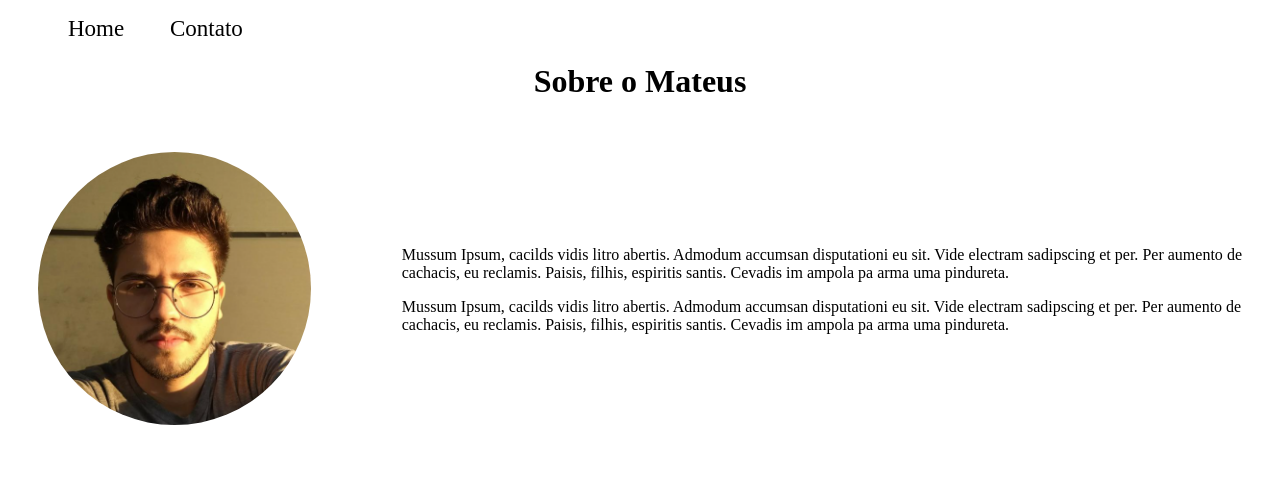
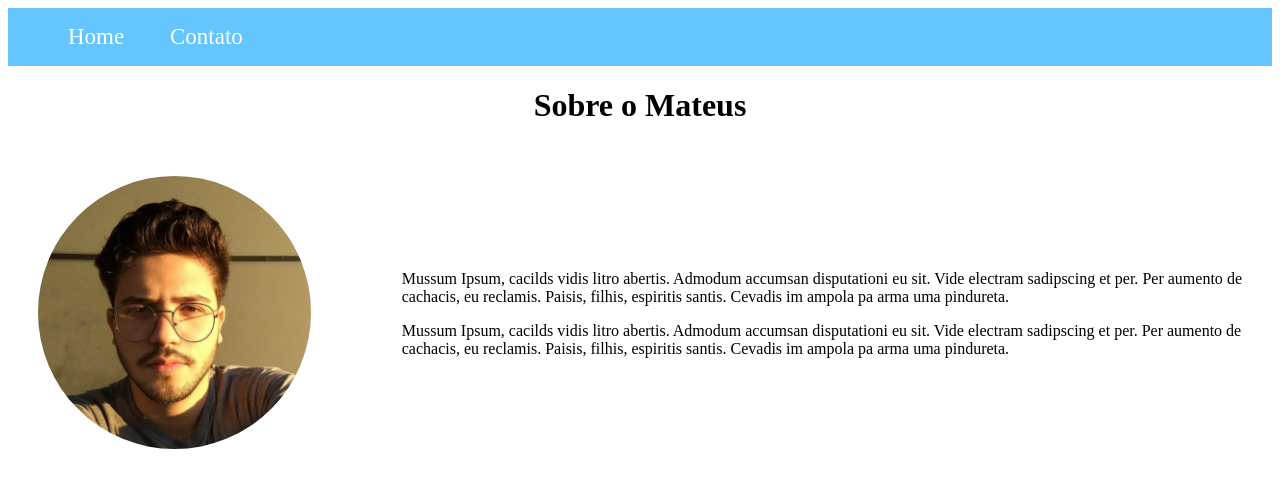
Before and after one commit to mateuspeixoto/Fundamentos-Web, a plain HTML site: page index.html in a window 1280 px wide. Shown: the top 482 px of the page. Drawn offline with Linux system fonts and the light colour scheme.

Commit message:
barra azul

```diff
--- a/assets/css/style.css
+++ b/assets/css/style.css
@@ -13,6 +13,12 @@
     justify-content:center;
     align-items: center;
 }
+.menu{
+        display: flex;
+        flex-flow: row  ;
+        justify-content:flex-start;
+        align-items: center;
+}
 #menu li{
     display: inline;
     padding: 20px;
@@ -21,7 +27,7 @@
 }
 #menu li a{
     text-decoration: none;
-    color:black
+    color:white
 }
 
 #menu li a:hover {
@@ -43,4 +49,14 @@
 
 }
 
+.bc-blue{
+    background-color: rgb(101, 198, 255);
+}
+
+.b-0{
+    display: flex;
+    align-items:initial;
+    border :0%;
+}
+
 /* Estilos da pagina contato.html*/
--- a/index.html
+++ b/index.html
@@ -7,14 +7,17 @@
    <link rel="stylesheet" href="assets/css/style.css">
 </head>
 <body>
-<ul id="menu">
+
+    <div class="bc-blue menu b-0">
+    <ul id="menu" class=" pdt-0">
     <li>
-        <a href="index.html" >Home</a>
+        <a href="index.html pdt-0" >Home</a>
     </li>
     <li>
-        <a href="contato.html" >Contato</a>
+        <a href="contato.html pdt-0" >Contato</a>
     </li>
 </ul>
+</div>
 
     <h1 class="center">Sobre o Mateus</h1>
 
```
Also changed, not shown: contato.html (+1 -3 lines), assets/js/script.js (line endings or trailing spaces).
